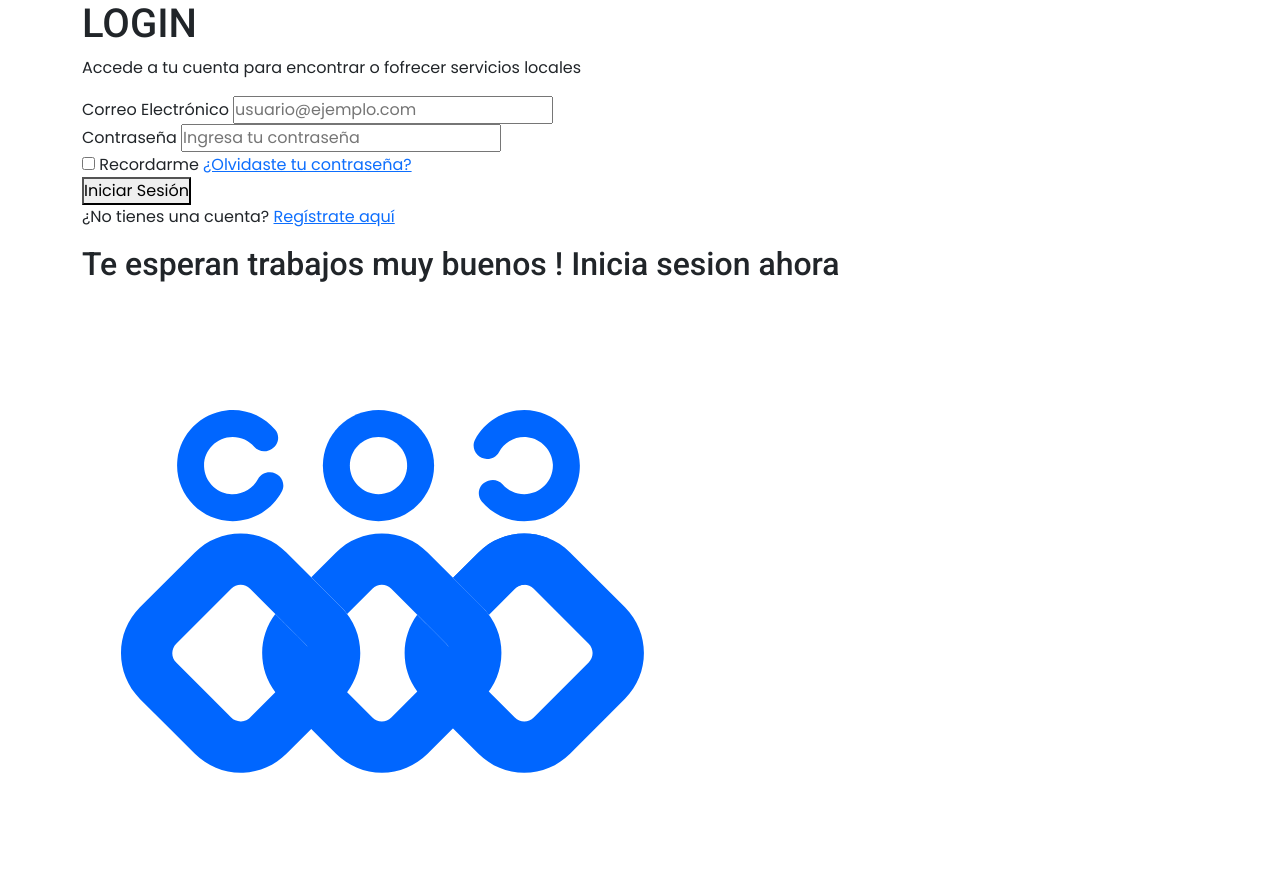
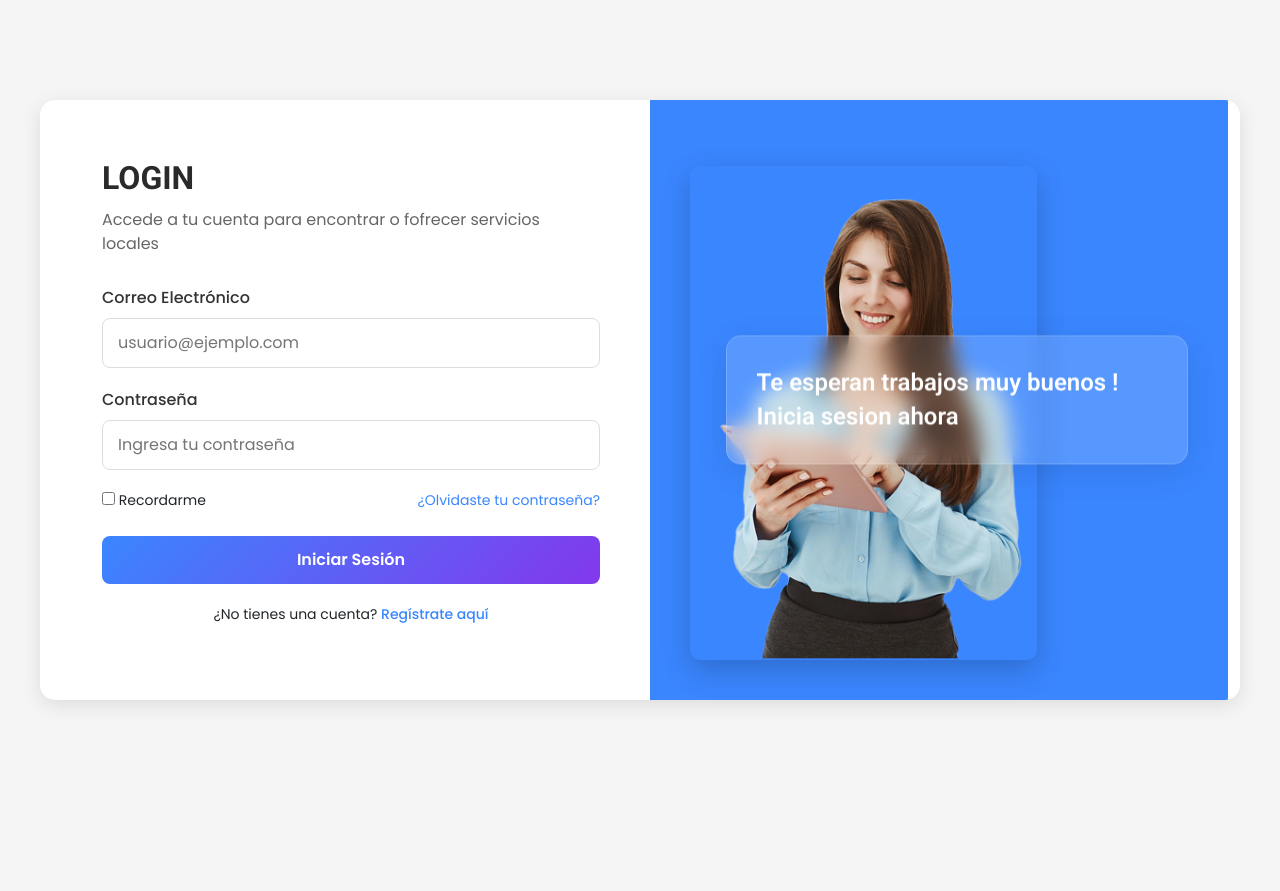
Before and after one commit to SchDEv-spn/Proviservers, a plain HTML site: page extras/inicioSesion.html in a window 1280 px wide. After the commit the page ends 800 px from the top, so only its background shows below. Drawn offline with nearby package versions, Linux system fonts and the light colour scheme.

Commit message:
css al 70%

```diff
--- /dev/null
+++ b/assets/extras/css/login.css
@@ -0,0 +1,232 @@
+:root {
+    --primary-color: #3A86FF;
+    --secondary-color: #8338EC;
+    --accent-color: #FF006E;
+    --light-color: #FB5607;
+    --dark-color: #2A2A2A;
+}
+
+* {
+    margin: 0;
+    padding: 0;
+    box-sizing: border-box;
+    font-family: 'Segoe UI', Tahoma, Geneva, Verdana, sans-serif;
+}
+
+body {
+    background-color: #f5f5f5;
+    min-height: 100vh;
+    display: flex;
+    flex-direction: column;
+}
+
+main {
+    flex: 1;
+    display: flex;
+    align-items: center;
+    justify-content: center;
+    padding: 20px;
+}
+
+.container {
+    display: flex;
+    width: 100%;
+    max-width: 1200px;
+    height: 600px;
+    box-shadow: 0 5px 20px rgba(0, 0, 0, 0.1);
+    border-radius: 15px;
+    overflow: hidden;
+    background-color: white;
+}
+
+#login {
+    flex: 1;
+    padding: 50px;
+    display: flex;
+    flex-direction: column;
+    justify-content: center;
+}
+
+#login h1 {
+    font-size: 32px;
+    font-weight: 700;
+    margin-bottom: 10px;
+    color: var(--dark-color);
+}
+
+#login>p {
+    color: #666;
+    margin-bottom: 30px;
+}
+
+.form-group {
+    margin-bottom: 20px;
+}
+
+.form-group label {
+    display: block;
+    margin-bottom: 8px;
+    font-weight: 500;
+    color: #333;
+}
+
+.form-group input {
+    width: 100%;
+    padding: 12px 15px;
+    border: 1px solid #ddd;
+    border-radius: 8px;
+    font-size: 16px;
+    transition: border-color 0.3s;
+}
+
+.form-group input:focus {
+    border-color: var(--primary-color);
+    outline: none;
+    box-shadow: 0 0 0 2px rgba(58, 134, 255, 0.2);
+}
+
+.remember-forgot {
+    display: flex;
+    justify-content: space-between;
+    align-items: center;
+    margin-bottom: 25px;
+    font-size: 14px;
+}
+
+.remember-forgot a {
+    color: var(--primary-color);
+    text-decoration: none;
+}
+
+.remember-forgot a:hover {
+    text-decoration: underline;
+}
+
+.btn-login {
+    background: linear-gradient(135deg, var(--primary-color) 0%, var(--secondary-color) 100%);
+    color: white;
+    border: none;
+    padding: 12px;
+    border-radius: 8px;
+    font-size: 16px;
+    font-weight: 600;
+    cursor: pointer;
+    transition: transform 0.3s;
+    width: 100%;
+    margin-bottom: 20px;
+}
+
+.btn-login:hover {
+    transform: translateY(-2px);
+    box-shadow: 0 5px 15px rgba(58, 134, 255, 0.3);
+}
+
+.register-link {
+    text-align: center;
+    font-size: 14px;
+}
+
+.register-link a {
+    color: var(--primary-color);
+    text-decoration: none;
+    font-weight: 500;
+}
+
+.register-link a:hover {
+    text-decoration: underline;
+}
+
+.info-section {
+    flex: 1;
+    background: var(--primary-color);
+    position: relative;
+    display: flex;
+    align-items: center;
+    justify-content: center;
+    padding: 40px;
+}
+
+.info-card {
+    background-color: rgba(255, 255, 255, 0.15);
+    backdrop-filter: blur(10px);
+    border-radius: 15px;
+    padding: 30px;
+    color: white;
+    width: 80%;
+    box-shadow: 0 8px 32px rgba(0, 0, 0, 0.1);
+    border: 1px solid rgba(255, 255, 255, 0.18);
+    position: absolute;
+    right: 40px;
+    top: 50%;
+    transform: translateY(-50%);
+    z-index: 2;
+}
+
+.info-card h2 {
+    font-size: 24px;
+    font-weight: 600;
+    line-height: 1.4;
+    margin: 0;
+}
+
+.info-image {
+    position: absolute;
+    left: 40px;
+    bottom: 40px;
+    width: 60%;
+    max-width: 400px;
+    border-radius: 10px;
+    box-shadow: 0 10px 30px rgba(0, 0, 0, 0.2);
+    z-index: 1;
+}
+
+@media (max-width: 992px) {
+    .container {
+        flex-direction: column;
+        height: auto;
+    }
+
+    #login {
+        padding: 40px 30px;
+    }
+
+    .info-section {
+        padding: 40px 30px;
+        min-height: 400px;
+    }
+
+    .info-card {
+        position: relative;
+        right: auto;
+        top: auto;
+        transform: none;
+        width: 100%;
+        margin-bottom: 20px;
+    }
+
+    .info-image {
+        position: relative;
+        left: auto;
+        bottom: auto;
+        width: 100%;
+        max-width: none;
+    }
+}
+
+@media (max-width: 576px) {
+    #login {
+        padding: 30px 20px;
+    }
+
+    .info-section {
+        padding: 30px 20px;
+    }
+
+    .info-card {
+        padding: 20px;
+    }
+
+    .info-card h2 {
+        font-size: 20px;
+    }
+}
--- a/extras/inicioSesion.html
+++ b/extras/inicioSesion.html
@@ -11,6 +11,7 @@
 
     <!-- css de estilos globales o generales -->
     <link rel="stylesheet" href="../assets/estilosGenerales/style.css">
+    <link rel="stylesheet" href="../assets/extras/css/login.css">
 
     <!-- tu css -->
 </head>
@@ -50,7 +51,7 @@
                 <div class="info-card">
                     <h2>Te esperan trabajos muy buenos ! Inicia sesion ahora</h2>
                 </div>
-                <img src="../assets/img/logos/FAVICON.png"
+                <img src="../assets/extras/img/women with tab 1.png"
                     alt="Plataforma de trabajo" class="info-image">
             </section>
         </div>
```
Also changed, not shown: assets/extras/css/extras.css (deleted).
